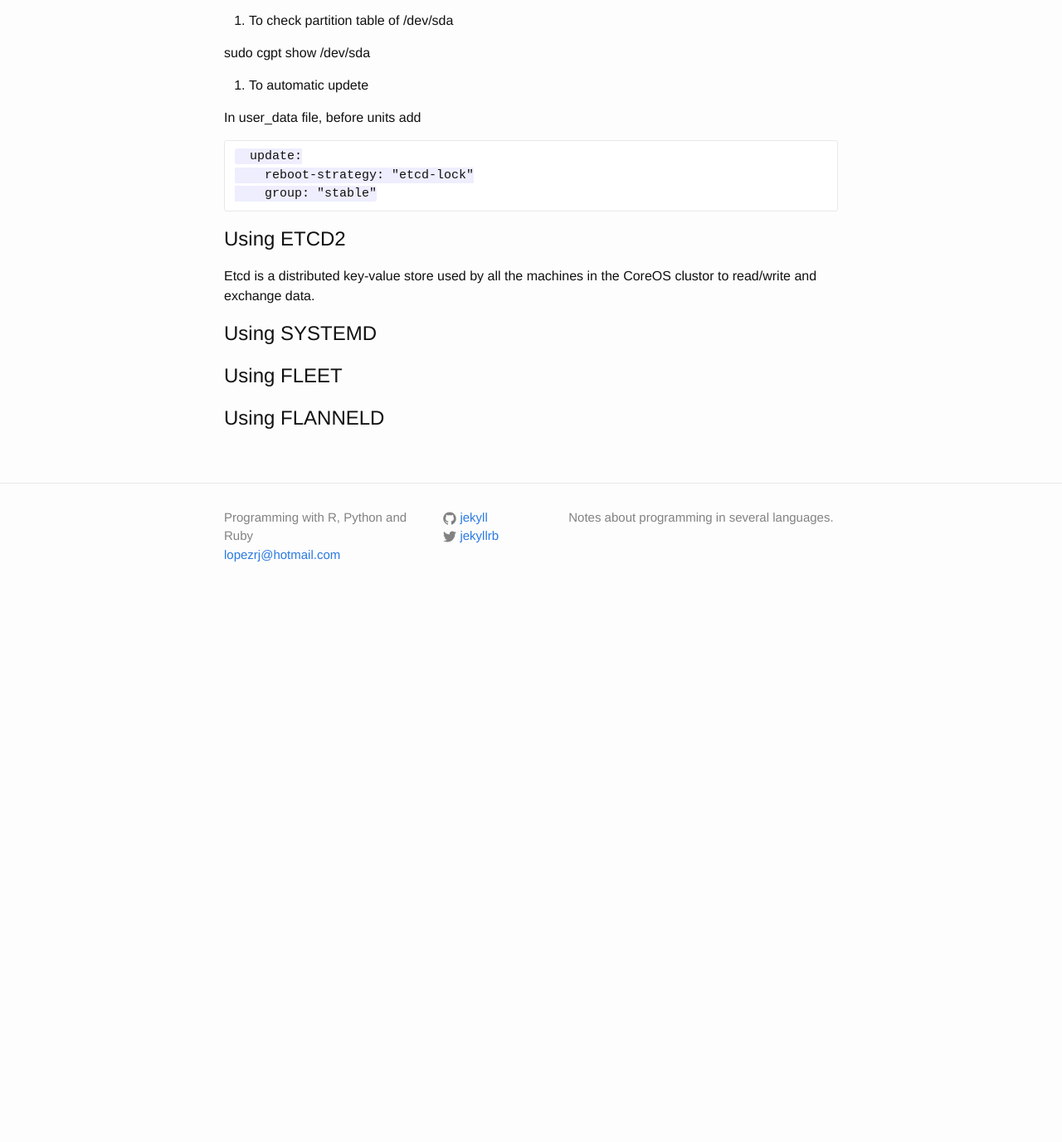
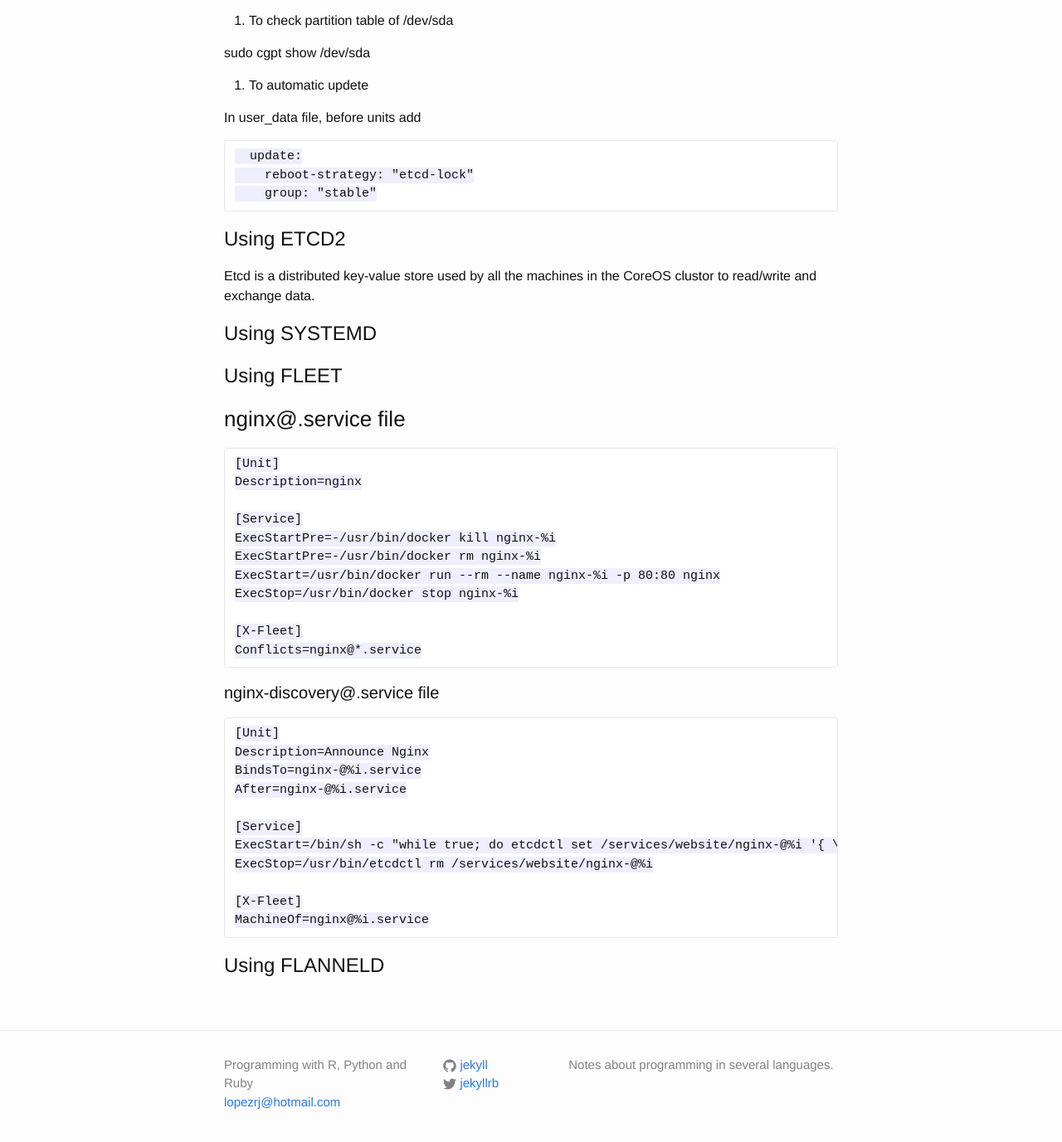
Before and after one commit to lopezrj/lopezrj.github.io, a Jekyll site: the page built from _posts/2016-05-11-coreos2.md, in a window 1280 px wide and 1400 px high, scrolled down 589 px. Shown: the top 1377 px of the window at 83% size. Built offline with Jekyll 4.4.1, drawn with Linux system fonts in a browser that asks for light colours; before the commit the page ends 1329 px from its top, so only the background shows below that.

Commit message:
Adding CoreOS

`````diff
--- a/_posts/2016-05-11-coreos2.md
+++ b/_posts/2016-05-11-coreos2.md
@@ -50,6 +50,43 @@ Etcd is a distributed key-value store used by all the machines in the CoreOS clu
 
 # Using SYSTEMD
 
+
 # Using FLEET
 
+
+### nginx@.service file
+
+```
+[Unit]
+Description=nginx
+
+[Service]
+ExecStartPre=-/usr/bin/docker kill nginx-%i
+ExecStartPre=-/usr/bin/docker rm nginx-%i
+ExecStart=/usr/bin/docker run --rm --name nginx-%i -p 80:80 nginx
+ExecStop=/usr/bin/docker stop nginx-%i
+
+[X-Fleet]
+Conflicts=nginx@*.service
+````
+
+#### nginx-discovery@.service file
+
+```
+[Unit]
+Description=Announce Nginx
+BindsTo=nginx-@%i.service
+After=nginx-@%i.service
+
+[Service]
+ExecStart=/bin/sh -c "while true; do etcdctl set /services/website/nginx-@%i '{ \"host\": \"%H\", \"port\": 80, \"version\": \"52c7248a14\" }' --ttl 60;sleep 45;done"
+ExecStop=/usr/bin/etcdctl rm /services/website/nginx-@%i
+
+[X-Fleet]
+MachineOf=nginx@%i.service
+```
+
+
+
+
 # Using FLANNELD
`````
